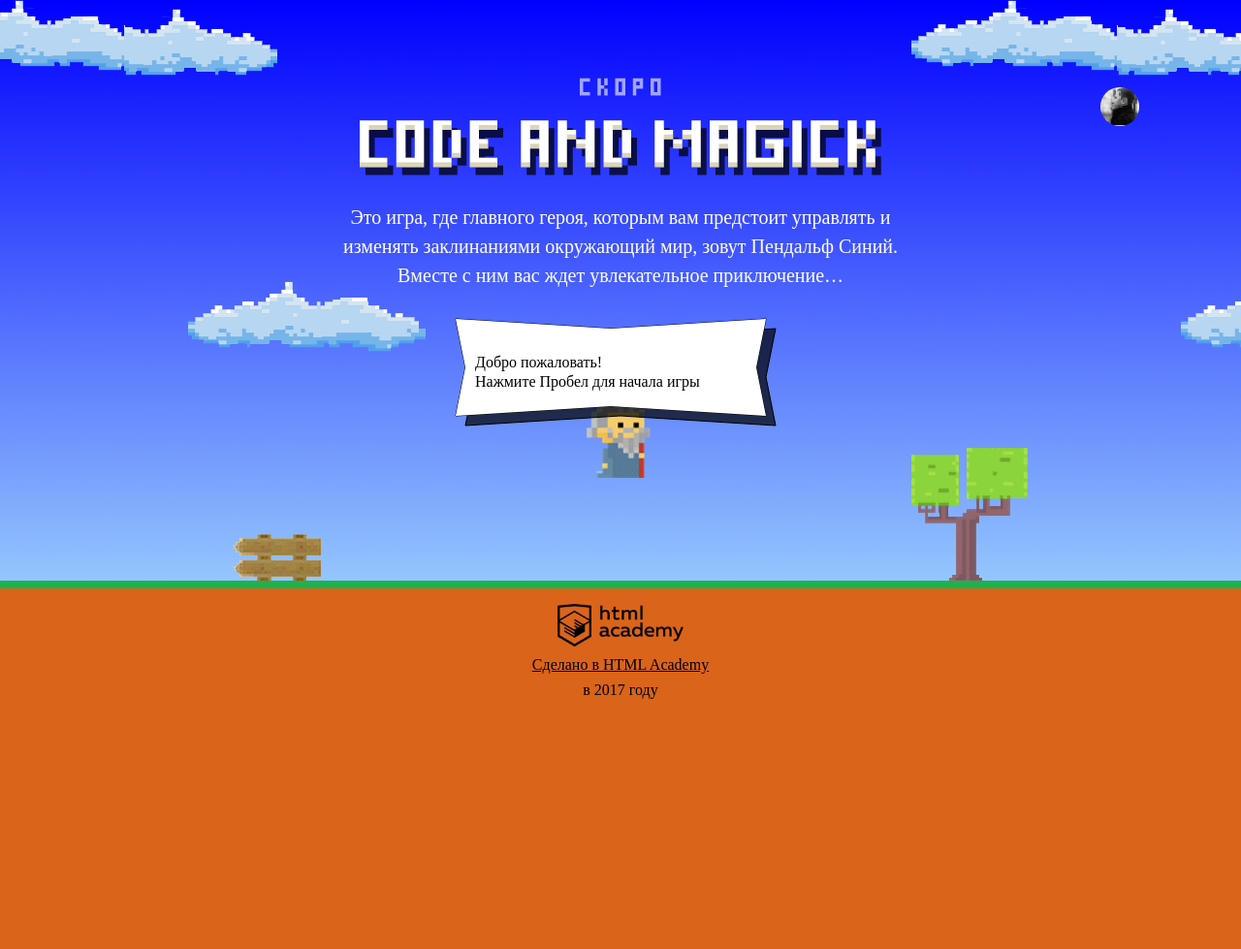
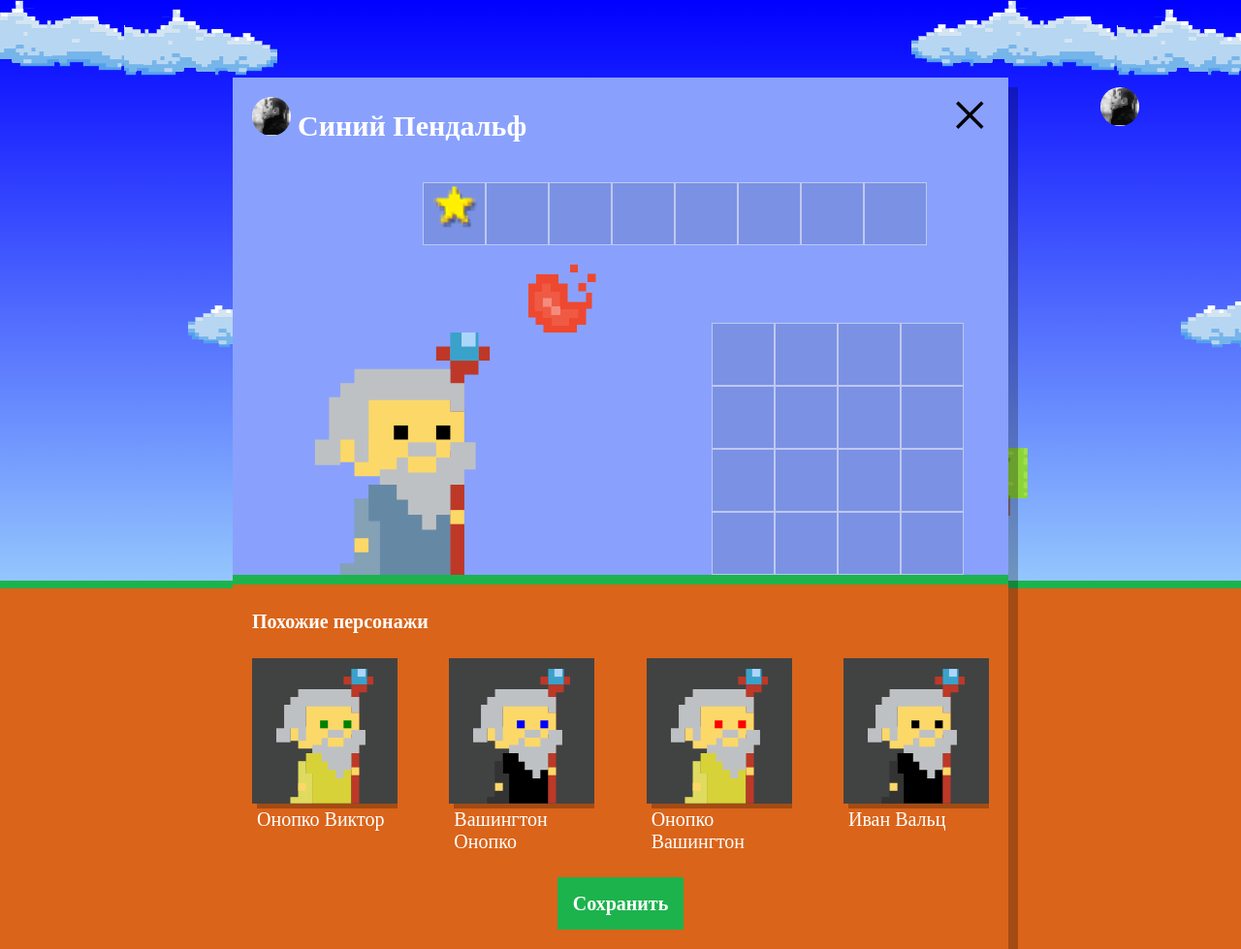
Before and after one commit to macfedor/1287457-code-and-magick-19, a website: page index.html in a window 1280 px wide. Shown: the whole page at 97% size. Before the commit the page ends 800 px from the top, so only its background shows below. Drawn offline with Linux system fonts and the light colour scheme; a web font is replaced by a local one.

Commit message:
5. Учебный проект: нас орда

```diff
--- a/index.html
+++ b/index.html
@@ -199,6 +199,7 @@
 </script>
 <script src="js/stat.js"></script>
 <script src="js/game.js"></script>
+<script src="js/setup.js"></script>
 
 </body>
 </html>
--- /dev/null
+++ b/js/setup.js
@@ -0,0 +1,72 @@
+'use strict';
+
+var showBlock = function (selector) {
+  document.querySelector(selector).classList.remove('hidden');
+};
+
+var names = ['Иван', 'Хуан Себастьян', 'Мария', 'Кристоф', 'Виктор', 'Юлия', 'Люпита', 'Вашингтон'];
+var surnames = ['да Марья', 'Верон', 'Мирабелла', 'Вальц', 'Онопко', 'Топольницкая', 'Нионго', 'Ирвинг'];
+var coatColors = ['rgb (101, 137, 164)', 'rgb (241, 43, 107)', 'rgb (146, 100, 161)', 'rgb (56, 159, 117)', 'rgb (215, 210, 55)', 'rgb (0, 0, 0)'];
+var eyesColors = ['black', 'red', 'blue', 'yellow', 'green'];
+
+var getRandomNumb = function (min, max) {
+  return Math.floor(Math.random() * max) + min;
+};
+
+var getRandomArrayItem = function (array) { // функция для получения случайного элемента массива. на вход - массив, на выход - элемент
+  return array[getRandomNumb(0, array.length)];
+};
+
+var createName = function () {
+  var firstName = getRandomArrayItem(names);
+  var secondName = getRandomArrayItem(surnames);
+  var result = firstName + ' ' + secondName;
+  if (getRandomNumb(0, 2)) { // случайно меняем местами имя и фамилию
+    result = secondName + ' ' + firstName;
+  }
+  return result;
+};
+
+var createСharacter = function () {
+  var character = {
+    'name': createName(),
+    'coatColor': getRandomArrayItem(coatColors),
+    'eyesColor': getRandomArrayItem(eyesColors)
+  };
+  return character;
+};
+
+var createСharactersList = function (count) {
+  var charactersList = [];
+  for (var i = 0; i < count; i++) {
+    charactersList.push(createСharacter());
+  }
+  return charactersList;
+};
+
+var removeFirstSpace = function (string) {
+  return string.replace(' ', '');
+};
+
+var addСharacter = function (character, template) {
+  var result = template.cloneNode(true);
+  result.querySelector('.wizard-coat').setAttribute('style', 'fill:' + removeFirstSpace(character.coatColor)); // Приделал сюда функцию удаляющую первый пробел, т.к. браузер ругается на пробел между rgb и скобкой
+  result.querySelector('.wizard-eyes').setAttribute('style', 'fill:' + character.eyesColor);
+  result.querySelector('.setup-similar-label').textContent = character.name;
+  return result;
+};
+
+var addData = function (data) {
+  var fragment = document.createDocumentFragment();
+  var template = document.querySelector('#similar-wizard-template').content.querySelector('.setup-similar-item');
+  for (var i = 0; i < data.length; i++) {
+    fragment.appendChild(addСharacter(data[i], template));
+  }
+  document.querySelector('.setup-similar-list').appendChild(fragment);
+};
+
+var players = createСharactersList(4);
+addData(players);
+
+showBlock('.setup');
+showBlock('.setup-similar');
```
